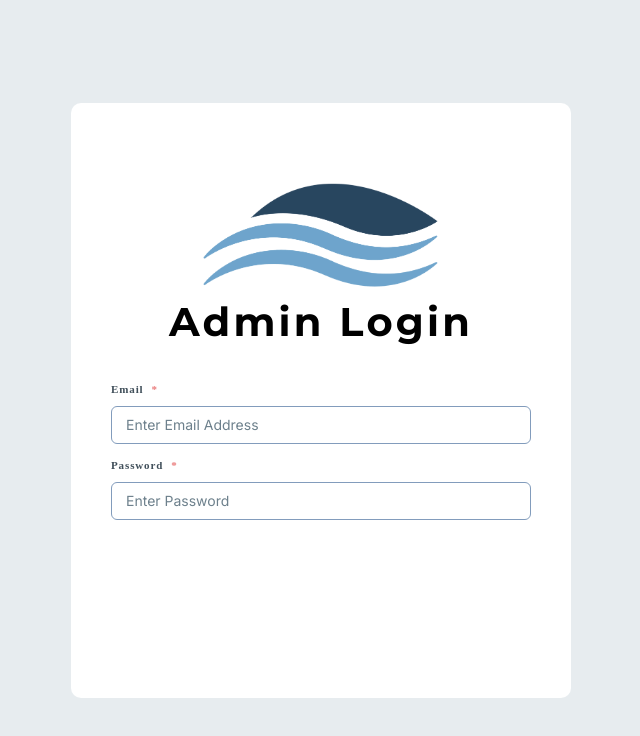
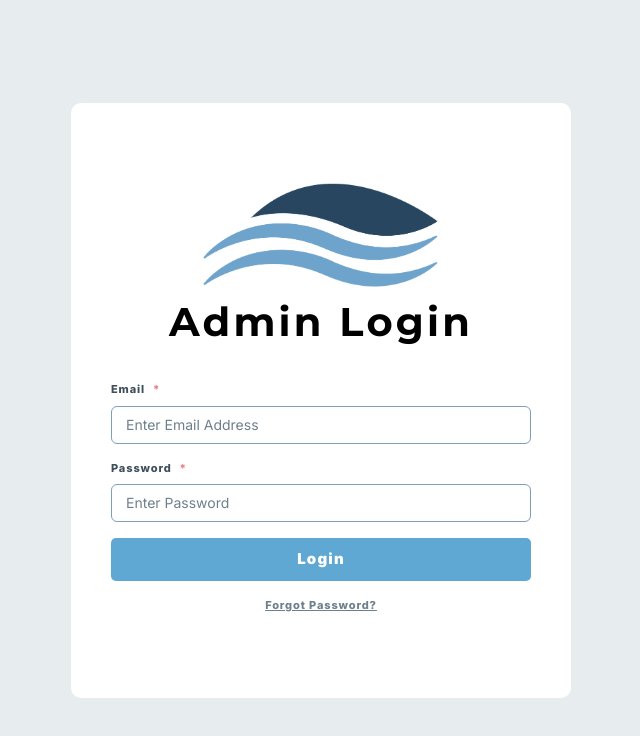
Before and after one commit to JumboCode/massachusetts-river-alliance, a Next.js app: page /login in a window 1280 px wide. Shown: the top 736 px of the page, without its empty margins (319-959 px from the left). Built offline with nearby package versions, Linux system fonts and the light colour scheme.

Commit message:
login, forgot password, and empty fields

```diff
--- a/src/app/login/page.tsx
+++ b/src/app/login/page.tsx
@@ -3,7 +3,7 @@
  *                src/app/login/page.tsx
  *
  *         Author: Grant, Tanish
- *           Date: 10/14/2026
+ *           Date: 10/18/2026
  *
  *        Summary: Admin login page
  *
@@ -14,16 +14,31 @@
 import { useState } from "react";
 import Image from "next/image";
 import { FormCard } from "@/components/form-card";
-import { Field, FieldLabel } from "@/components/ui/field";
+import { Field, FieldLabel, FieldError } from "@/components/ui/field";
 import { Input } from "@/components/ui/input";
+import { Button } from "@/components/ui/button";
+import { TextLink } from "@/components/text-link";
 
 export default function LoginPage() {
     const [email, setEmail] = useState("");
     const [password, setPassword] = useState("");
+    const [emailError, setEmailError] = useState("");
+    const [passwordError, setPasswordError] = useState("");
+    const [loggedIn, setLoggedIn] = useState(false);
+
+    function handleSubmit(e: React.FormEvent<HTMLFormElement>) {
+        e.preventDefault();
+
+        setEmailError(email === "" ? "This field is required" : "");
+        setPasswordError(password === "" ? "This field is required" : "");
+        setLoggedIn(email !== "" && password !== "");
+    }
 
     return (
         <FormCard>
+            <form onSubmit={handleSubmit} noValidate>
                 {/* Image and header */}
+
                 <div
                     style={{
                         display: "flex",
@@ -46,8 +61,8 @@ export default function LoginPage() {
                         <Image
                             src="/logo-waves.png"
                             alt="Logo"
-                        width={0}
-                        height={0}
+                            width={235}
+                            height={110}
                             loading="eager"
                             sizes="(max-width: 235px) 100vw, 235px"
                             style={{
@@ -81,26 +96,9 @@ export default function LoginPage() {
                             gap: "16px",
                         }}
                     >
-                    <Field
-                        style={{
-                            display: "flex",
-                            flexDirection: "column",
-                            gap: "8px",
-                            alignItems: "flex-start",
-                            width: "420px",
-                            height: "60px",
-                        }}
-                    >
-                        <FieldLabel
-                            htmlFor="email-input"
-                            style={{
-                                fontSize: "11px",
-                                fontWeight: "heavy",
-                                fontFamily: "Avenir",
-                                color: "#404F5A",
-                            }}
-                        >
-                            Email <span style={{ color: "#EA7E7E" }}>*</span>
+                        <Field>
+                            <FieldLabel htmlFor="email-input" required>
+                                Email
                             </FieldLabel>
 
                             <Input
@@ -109,29 +107,16 @@ export default function LoginPage() {
                                 type="email"
                                 placeholder="Enter Email Address"
                                 onChange={(e) => setEmail(e.target.value)}
+                                aria-invalid={!!emailError}
                             ></Input>
+                            {emailError && (
+                                <FieldError>{emailError}</FieldError>
+                            )}
                         </Field>
 
-                    <Field
-                        style={{
-                            display: "flex",
-                            flexDirection: "column",
-                            gap: "8px",
-                            alignItems: "flex-start",
-                            width: "420px",
-                            height: "60px",
-                        }}
-                    >
-                        <FieldLabel
-                            htmlFor="password-input"
-                            style={{
-                                fontSize: "11px",
-                                fontWeight: "heavy",
-                                fontFamily: "Avenir",
-                                color: "#404F5A",
-                            }}
-                        >
-                            Password <span style={{ color: "#EA7E7E" }}>*</span>
+                        <Field>
+                            <FieldLabel htmlFor="password-input" required>
+                                Password
                             </FieldLabel>
 
                             <Input
@@ -140,10 +125,37 @@ export default function LoginPage() {
                                 type="password"
                                 placeholder="Enter Password"
                                 onChange={(e) => setPassword(e.target.value)}
+                                aria-invalid={!!passwordError}
                             ></Input>
+                            {passwordError && (
+                                <FieldError>{passwordError}</FieldError>
+                            )}
                         </Field>
+                        {/* Login button and forgot password link */}
+                        <div
+                            style={{
+                                display: "flex",
+                                flexDirection: "column",
+                                alignItems: "center",
+                                gap: "16px",
+                                width: "420px",
+                            }}
+                        >
+                            <Button type="submit" className="w-full">
+                                Login
+                            </Button>
+
+                            {loggedIn && (
+                                <p className="text-green-600">Logged in!</p>
+                            )}
+
+                            <TextLink href="/forgot-password">
+                                Forgot Password?
+                            </TextLink>
                         </div>
                     </div>
+                </div>
+            </form>
         </FormCard>
     );
 }
```
Lines whose indentation alone changed are shown as unchanged.
